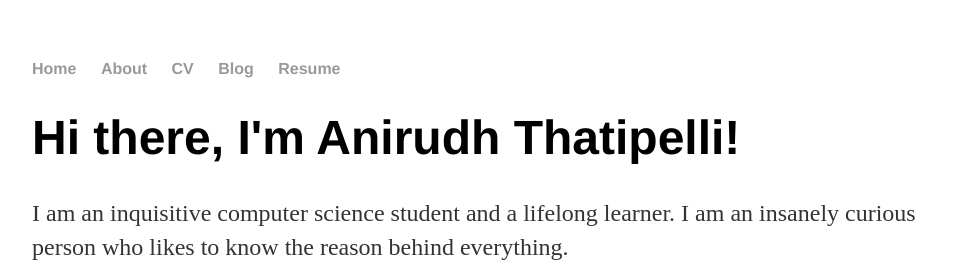
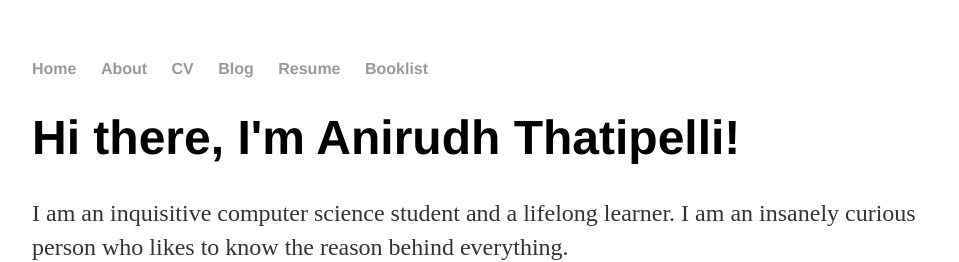
Before and after one commit to Anirudh257/Anirudh257.github.io, a Jekyll site: the page built from index.html, in a window 1280 px wide. Shown: the top 262 px of the page, without its empty margins (160-1119 px from the left). Built offline with Jekyll 4.4.1, drawn with Linux system fonts in a browser that asks for light colours.

Commit message:
Update default.html
Added the booklist section to the blog

```diff
--- a/_layouts/default.html
+++ b/_layouts/default.html
@@ -13,6 +13,7 @@
 	        		<li><a href="/cv">CV</a></li>
 	        		<li><a href="/blog">Blog</a></li>
 				<li><a href="/resume">Resume</a></li>
+				<li><a href="/Books">Booklist</a></li>
 	    		</ul>
 			</nav>
 			<div class="container">
```
